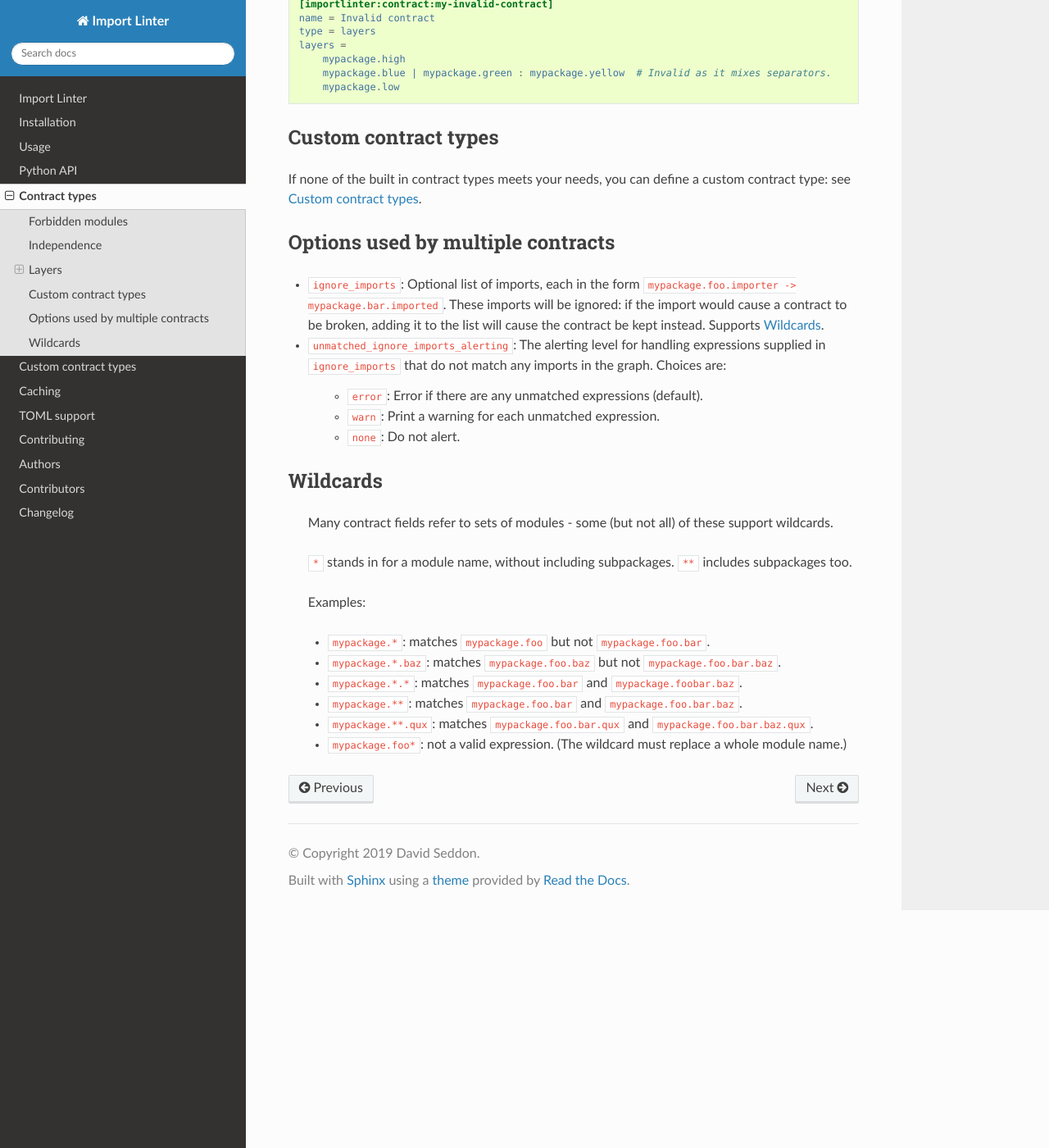
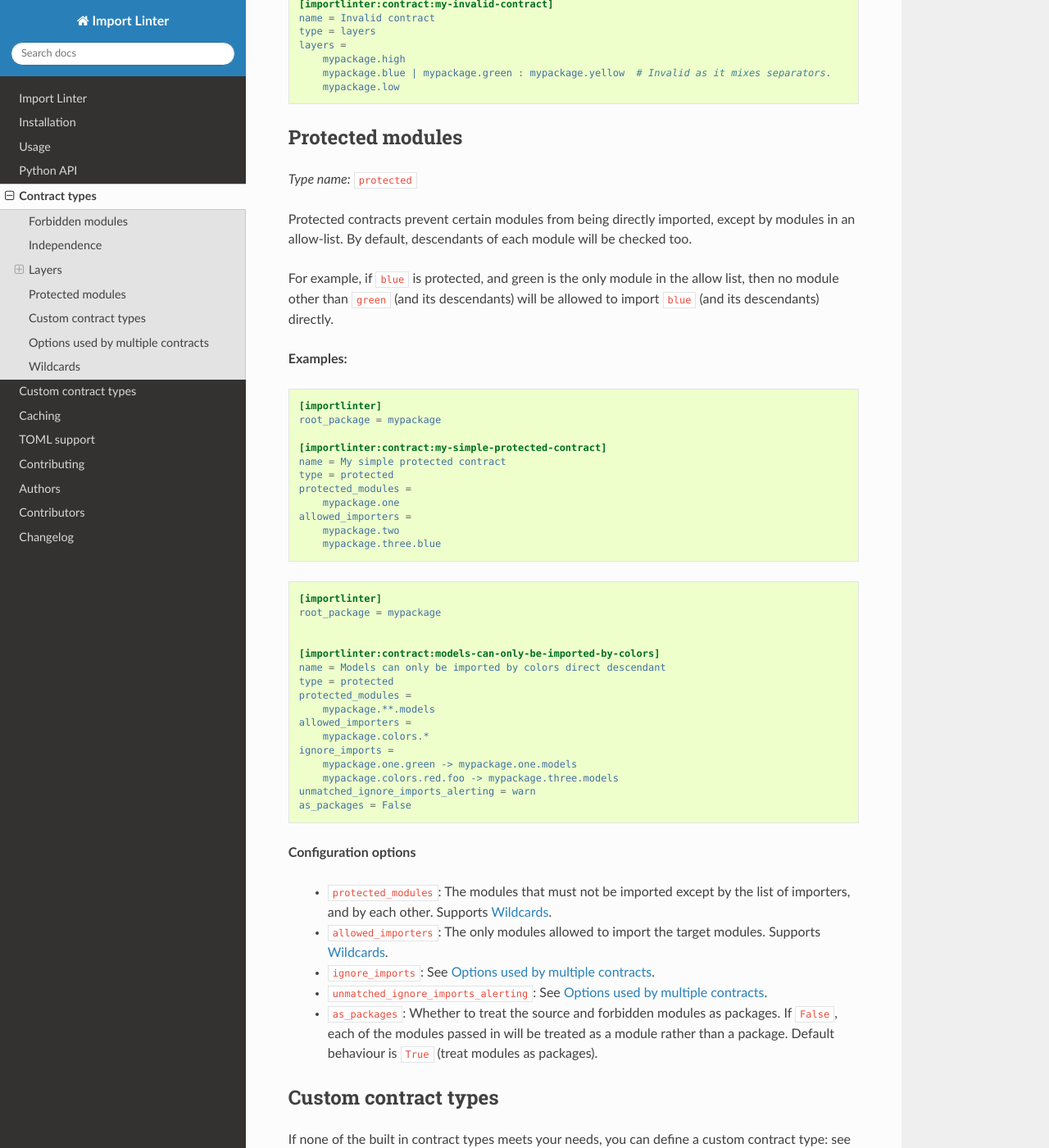
Before and after one commit to seddonym/import-linter, a Sphinx documentation site: the page built from docs/contract_types.rst, in a window 1280 px wide and 1400 px high, scrolled down 7154 px. Shown: the whole window at 82% size. Built offline with Sphinx 7.4.7 and the Read the Docs theme 3.1.0, drawn with Linux system fonts in a browser that asks for light colours.

Commit message:
Add documentation for the protected contract type

```diff
--- a/docs/contract_types.rst
+++ b/docs/contract_types.rst
@@ -324,6 +324,63 @@ Note: you are not allowed to mix different kinds of separators on the same line.
         mypackage.low
 
 
+Protected modules
+-----------------
+
+*Type name:* ``protected``
+
+Protected contracts prevent certain modules from being directly imported, except by modules in an allow-list.
+By default, descendants of each module will be checked too.
+
+For example, if ``blue`` is protected, and green is the only module in the allow list,
+then no module other than ``green`` (and its descendants) will be allowed to import ``blue`` (and its descendants) directly.
+
+**Examples:**
+
+.. code-block:: ini
+
+    [importlinter]
+    root_package = mypackage
+
+    [importlinter:contract:my-simple-protected-contract]
+    name = My simple protected contract
+    type = protected
+    protected_modules =
+        mypackage.one
+    allowed_importers =
+        mypackage.two
+        mypackage.three.blue
+
+.. code-block:: ini
+
+    [importlinter]
+    root_package = mypackage
+
+
+    [importlinter:contract:models-can-only-be-imported-by-colors]
+    name = Models can only be imported by colors direct descendant
+    type = protected
+    protected_modules =
+        mypackage.**.models
+    allowed_importers =
+        mypackage.colors.*
+    ignore_imports =
+        mypackage.one.green -> mypackage.one.models
+        mypackage.colors.red.foo -> mypackage.three.models
+    unmatched_ignore_imports_alerting = warn
+    as_packages = False
+
+**Configuration options**
+
+    - ``protected_modules``: The modules that must not be imported except by the list of importers, and by each other. Supports :ref:`wildcards`.
+    - ``allowed_importers``: The only modules allowed to import the target modules. Supports :ref:`wildcards`.
+    - ``ignore_imports``:  See :ref:`Shared options`.
+    - ``unmatched_ignore_imports_alerting``: See :ref:`Shared options`.
+    - ``as_packages``: Whether to treat the source and forbidden modules as packages. If ``False``, each of the modules
+      passed in will be treated as a module rather than a package. Default behaviour is ``True`` (treat modules as
+      packages).
+
+
 Custom contract types
 ---------------------
 
```
